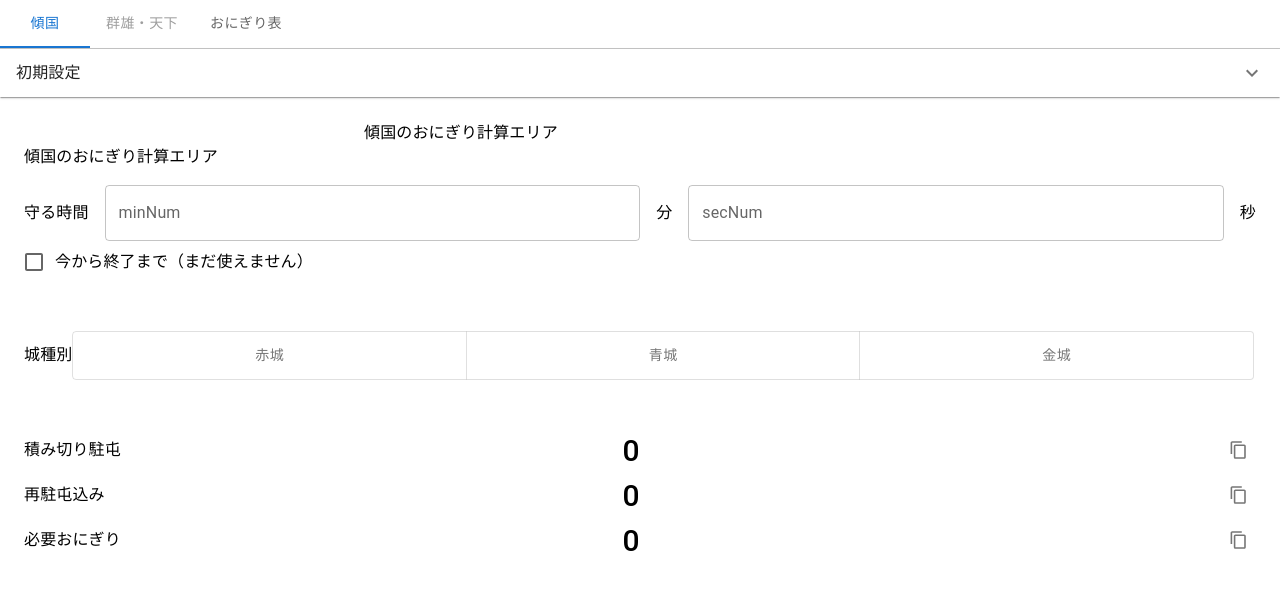
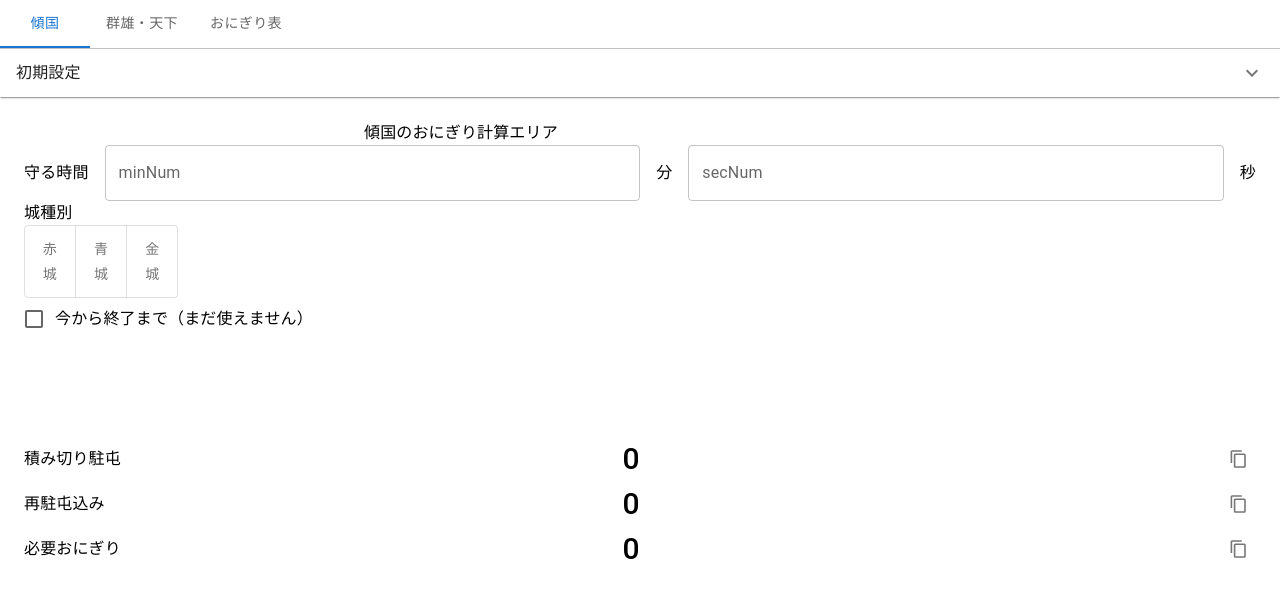
Before and after one commit to chika-create/onigiri-calc, a React (Create React App) app: page / in a window 1280 px wide. Shown: the top 598 px of the page. Built offline with nearby package versions, Linux system fonts and the light colour scheme.

Commit message:
refactor: 城種別を別コンポーネントに切り出し

```diff
--- a/src/App.tsx
+++ b/src/App.tsx
@@ -2,7 +2,6 @@ import "./App.css";
 import React, { useState, useRef } from "react";
 import { useForm } from "react-hook-form";
 import {
-  Container,
   Box,
   Tabs,
   Tab,
@@ -23,6 +22,7 @@ import ContentCopyIcon from "@mui/icons-material/ContentCopy";
 import ServerCastel from "./components/views/ServerCastel";
 import UniversalCastel from "./components/views/UniversalCastel";
 import OnigiriTable from "./components/views/OnigiriTable";
+import CalcTimes from "./components/templates/CalcTimes";
 
 // タブ切り替え管理
 interface TabPanelProps {
@@ -142,15 +142,6 @@ export function useToggleSelected() {
 // メモ：alignmentRedNumなどトグルボタンのデフォルト値を使用するには、コンポーネント内で呼び出す必要があるため、コンポーネント分けをした際に実装する
 
 function App() {
-  const [toggleStr, setToggleStr] = React.useState<string | null>("left");
-
-  const toggleTest = (
-    event: React.MouseEvent<HTMLElement>,
-    newAlignment: string | null
-  ) => {
-    setToggleStr(newAlignment);
-  };
-
   // export default function App(): object {
   // タブ管理
   const [tabValue, setTabValue] = React.useState(0);
@@ -164,12 +155,6 @@ function App() {
 
   // デッキ数計算用
   const inputRefDeck = useRef(null);
-
-  // 城種別ごとのデッキ数
-  const [alignmentNum, setAlignmentNum] = useState(0);
-  const [alignmentRed, setAlignmentRed] = useState(0);
-  const [alignmentBlue, setAlignmentBlue] = useState(0);
-  const [alignmentGold, setAlignmentGold] = useState(0);
 
   // 計算機能用
   const inputRefNum = useRef(null);
@@ -207,6 +192,32 @@ function App() {
     setAlignmentGold(newAlignment);
   };
 
+  const [toggleStr, setToggleStr] = React.useState<string | null>("left");
+
+  const toggleTest = (
+    event: React.MouseEvent<HTMLElement>,
+    newAlignment: string | null
+  ) => {
+    setToggleStr(newAlignment);
+  };
+
+  // 城種別ごとのデッキ数
+  const [alignmentNum, setAlignmentNum] = useState(0);
+  const [alignmentRed, setAlignmentRed] = useState(0);
+  const [alignmentBlue, setAlignmentBlue] = useState(0);
+  const [alignmentGold, setAlignmentGold] = useState(0);
+
+  // どの城種別で計算するか
+  const castleKinds = (
+    event: React.MouseEvent<HTMLElement>,
+    // newToggleAlignment: string | null,
+    newCastelAlignment: string
+  ): void => {
+    // setToggleStr(newToggleAlignment);
+    castleKindsSwitch(newCastelAlignment);
+    calculator();
+  };
+
   // どの城種別を選択したかによって、デッキ数を取得
   const castleKindsSwitch = (item: string): void => {
     switch (item) {
@@ -232,17 +243,6 @@ function App() {
     totalNum = minNum + secNum;
     deckNum = 60 / deckNum;
     setNumNumer(Math.ceil((totalNum * 60) / deckNum));
-  };
-
-  // どの城種別で計算するか
-  const castleKinds = (
-    event: React.MouseEvent<HTMLElement>,
-    // newToggleAlignment: string | null,
-    newCastelAlignment: string
-  ): void => {
-    // setToggleStr(newToggleAlignment);
-    castleKindsSwitch(newCastelAlignment);
-    calculator();
   };
 
   // クリップボードにコピー
@@ -284,7 +284,7 @@ function App() {
           aria-label="basic tabs example"
         >
           <Tab label="傾国" {...tabMenu(0)} />
-          <Tab label="群雄・天下" {...tabMenu(1)} disabled />
+          <Tab label="群雄・天下" {...tabMenu(1)} />
           <Tab label="おにぎり表" {...tabMenu(2)} />
         </Tabs>
       </Box>
@@ -515,13 +515,6 @@ function App() {
 
       <TabPanel value={tabValue} index={0}>
         <ServerCastel />
-        <Box
-          sx={{
-            mb: 2,
-          }}
-        >
-          傾国のおにぎり計算エリア
-        </Box>
 
         {/* handleSubmit はフォームの入力を確かめた上引数に渡した関数（onSubmit）を呼び出す */}
         <Box
@@ -583,6 +576,11 @@ function App() {
             秒
           </Typography>
         </Box>
+        <CalcTimes
+          onChange={toggleTest}
+          onClick={castleKinds}
+          toggleStr={toggleStr}
+        />
         {/* {errors.numMin && <span>This field is required 1</span>}
         {errors.numSec && <span>This field is required 2</span>} */}
         <Box>
@@ -605,53 +603,7 @@ function App() {
           gridTemplateColumns: "auto 1fr",
           p: 3,
         }}
-      >
-        <Typography
-          sx={{
-            alignSelf: "center",
-          }}
-        >
-          城種別
-        </Typography>
-
-        <ToggleButtonGroup
-          value={toggleStr}
-          exclusive
-          onChange={toggleTest}
-          aria-label="text alignment"
-        >
-          <ToggleButton
-            value="red"
-            onClick={castleKinds}
-            aria-label="left aligned"
-            sx={{
-              width: 1 / 3,
-            }}
-          >
-            赤城
-          </ToggleButton>
-          <ToggleButton
-            value="blue"
-            onClick={castleKinds}
-            aria-label="left aligned"
-            sx={{
-              width: 1 / 3,
-            }}
-          >
-            青城
-          </ToggleButton>
-          <ToggleButton
-            value="gold"
-            onClick={castleKinds}
-            aria-label="left aligned"
-            sx={{
-              width: 1 / 3,
-            }}
-          >
-            金城
-          </ToggleButton>
-        </ToggleButtonGroup>
-      </Box>
+      ></Box>
 
       <Box
         sx={{
--- /dev/null
+++ b/src/components/templates/CalcTimes.tsx
@@ -0,0 +1,56 @@
+import { Typography, ToggleButtonGroup, ToggleButton } from "@mui/material";
+
+export default function CalcTimes(props: any) {
+  const toggleStr = props.toggleStr;
+  const toggleTest = props.onChange;
+  const castleKinds = props.onClick;
+  return (
+    <>
+      <Typography
+        sx={{
+          alignSelf: "center",
+        }}
+      >
+        城種別
+      </Typography>
+
+      <ToggleButtonGroup
+        value={toggleStr}
+        exclusive
+        onChange={toggleTest}
+        aria-label="text alignment"
+      >
+        <ToggleButton
+          value="red"
+          onClick={castleKinds}
+          aria-label="left aligned"
+          sx={{
+            width: 1 / 3,
+          }}
+        >
+          赤城
+        </ToggleButton>
+        <ToggleButton
+          value="blue"
+          onClick={castleKinds}
+          aria-label="left aligned"
+          sx={{
+            width: 1 / 3,
+          }}
+        >
+          青城
+        </ToggleButton>
+        <ToggleButton
+          value="gold"
+          onClick={castleKinds}
+          aria-label="left aligned"
+          sx={{
+            width: 1 / 3,
+          }}
+        >
+          金城
+        </ToggleButton>
+      </ToggleButtonGroup>
+    </>
+  );
+}
```
